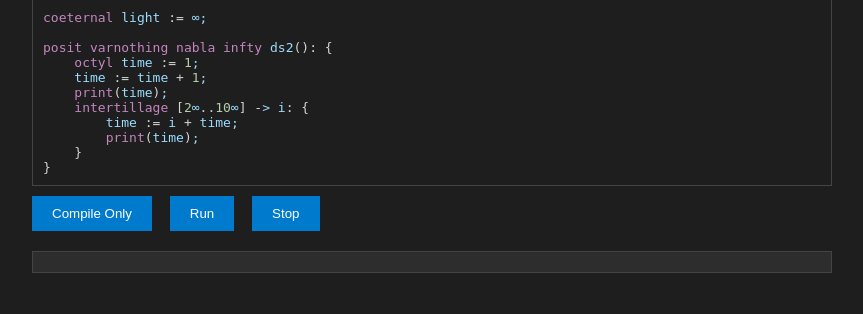
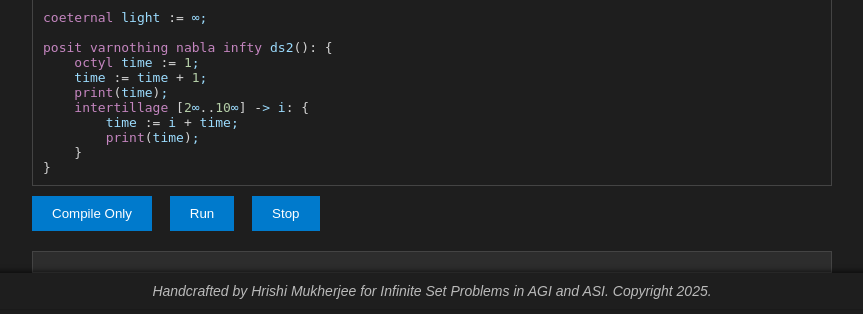
Before and after one commit to SirHrishiMukherjee/simulon-lang, a Flask app: page / in a window 1280 px wide. Shown: the part 491-805 px from the top of the page, without its empty margins (208-1071 px from the left). Run offline with Flask 3, Linux system fonts and the light colour scheme.

Commit message:
Added footer copyright

```diff
--- a/templates/index.html
+++ b/templates/index.html
@@ -80,6 +80,21 @@
             border: 1px solid #444;
             margin-top: 20px;
             white-space: pre-wrap;
+        }
+        #simulang-footer {
+            position: fixed;
+            bottom: 0;
+            left: 0;
+            width: 100%;
+            background: rgba(30, 30, 30, 0.8);
+            color: #bbbbbb;
+            font-family: 'Ubuntu', sans-serif;
+            font-style: italic;
+            font-size: 14px;
+            text-align: center;
+            padding: 10px 0;
+            z-index: 1000;
+            box-shadow: 0 -2px 5px rgba(0, 0, 0, 0.6);
         }
     </style>
 </head>
@@ -338,5 +353,9 @@ posit varnothing nabla infty ds2(): {
         // Initialize preview highlighting on load
         window.addEventListener('load', highlightAllPreviews);
     </script>
+
+    <div id="simulang-footer">
+        Handcrafted by Hrishi Mukherjee for Infinite Set Problems in AGI and ASI. Copyright 2025.
+    </div>
 </body>
 </html>
```
